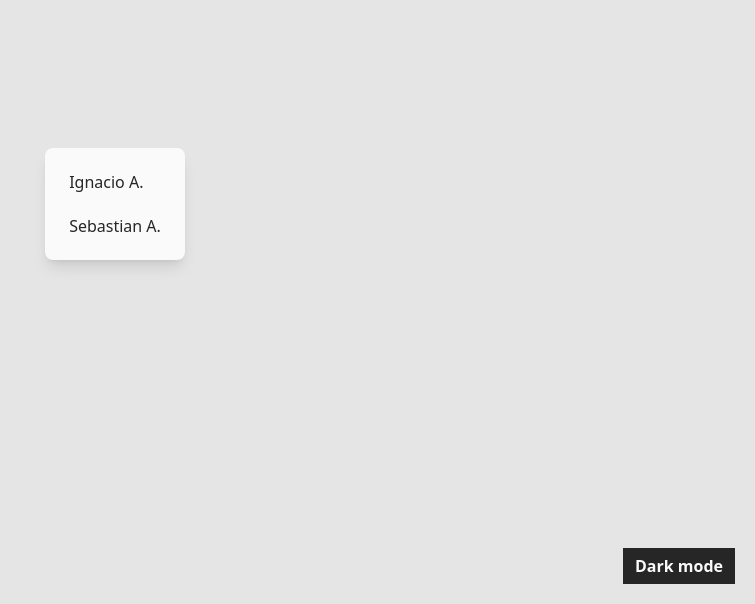
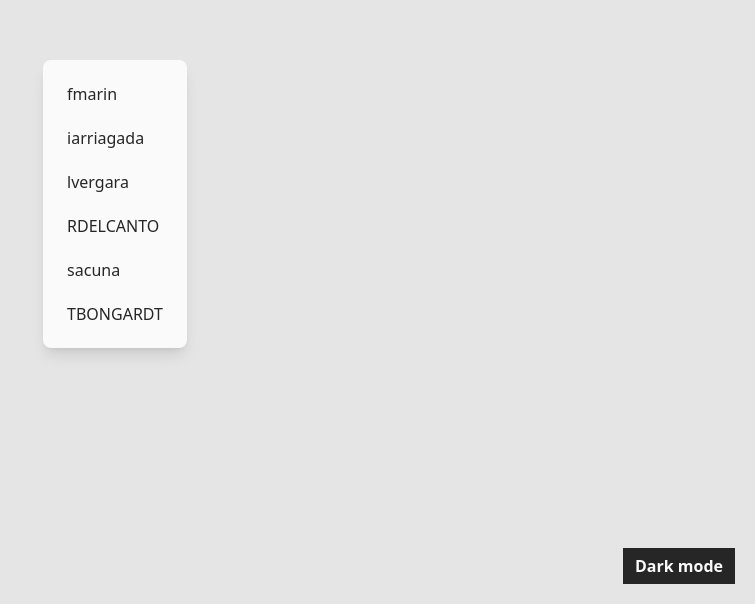
Before and after one commit to IraiDev/chat-test, a React (Vite) app: page / in a window 1280 px wide. Shown: the part 196-800 px from the top of the page, without its empty margins (525-1280 px from the left). Built offline with nearby package versions, Linux system fonts and the light colour scheme.

Commit message:
correcciones a funcionamiento de select

```diff
--- a/src/App.tsx
+++ b/src/App.tsx
@@ -4,22 +4,74 @@ import { useChatConnection } from "./hooks"
 import { type IUser } from "./models/user.model"
 import { useDarkMode } from "./hooks/useDarkMode"
 
-export const USERS: IUser[] = [
+function formatUsers(array: any[]): IUser[] {
+  return array.map((item) => ({
+    id: Number(item.value),
+    name: item.label,
+    token: item.token,
+    cantCreateGroup: item.crea_grupo_chat,
+  }))
+}
+
+const users = [
   {
-    id: 290,
-    name: "Ignacio A.",
+    value: "54",
+    label: "fmarin",
+    nombre_completo: "FELIX MARIN",
+    crea_grupo_chat: false,
+  },
+  {
+    value: "290",
+    label: "iarriagada",
+    nombre_completo: "IGNACIO ARRIAGADA",
+    crea_grupo_chat: true,
     token:
       "eyJhbGciOiJIUzI1NiIsInR5cCI6IkpXVCJ9.eyJ1c2VyTmFtZSI6ImlhcnJpYWdhZGEiLCJ1c2VySWQiOiIyOTAiLCJlbnRlcnByaXNlSWQiOiIxIiwiaWF0IjoxNjgwNTM3NzUwfQ.oryFS6JMdh2FE8iMKzFUyb5DleYofp67Fzqo24dOn-o",
-    cantCreateGroup: true,
   },
   {
-    id: 213,
-    name: "Sebastian A.",
-    token:
-      "eyJhbGciOiJIUzI1NiIsInR5cCI6IkpXVCJ9.eyJ1c2VyTmFtZSI6InNhY3VuYSIsInVzZXJJZCI6IjIxMyIsImVudGVycHJpc2VJZCI6IjEiLCJpYXQiOjE2ODA4MDMyNDJ9.ptViEPL9zOh16fUPkoOU68-T0b5CK07LiAg8mKkDyaM",
-    cantCreateGroup: false,
+    value: "62",
+    label: "lvergara",
+    nombre_completo: "LUIS VERGARA",
+    crea_grupo_chat: true,
+  },
+  {
+    value: "56",
+    label: "RDELCANTO",
+    nombre_completo: "RODRIGO DEL CANTO",
+    crea_grupo_chat: false,
+  },
+  {
+    value: "213",
+    label: "sacuna",
+    nombre_completo: "SEBASTIAN ACUÑA",
+    crea_grupo_chat: false,
+  },
+  {
+    value: "221",
+    label: "TBONGARDT",
+    nombre_completo: "TOMAS BONGARDT",
+    crea_grupo_chat: false,
   },
 ]
+
+// export const USERS: IUser[] = [
+//   {
+//     id: 290,
+//     name: "Ignacio A.",
+//     token:
+//       "eyJhbGciOiJIUzI1NiIsInR5cCI6IkpXVCJ9.eyJ1c2VyTmFtZSI6ImlhcnJpYWdhZGEiLCJ1c2VySWQiOiIyOTAiLCJlbnRlcnByaXNlSWQiOiIxIiwiaWF0IjoxNjgwNTM3NzUwfQ.oryFS6JMdh2FE8iMKzFUyb5DleYofp67Fzqo24dOn-o",
+//     cantCreateGroup: true,
+//   },
+//   {
+//     id: 213,
+//     name: "Sebastian A.",
+//     token:
+//       "eyJhbGciOiJIUzI1NiIsInR5cCI6IkpXVCJ9.eyJ1c2VyTmFtZSI6InNhY3VuYSIsInVzZXJJZCI6IjIxMyIsImVudGVycHJpc2VJZCI6IjEiLCJpYXQiOjE2ODA4MDMyNDJ9.ptViEPL9zOh16fUPkoOU68-T0b5CK07LiAg8mKkDyaM",
+//     cantCreateGroup: false,
+//   },
+// ]
+
+export const USERS: IUser[] = formatUsers(users)
 
 const App = () => {
   const { handleToggleDarkMode, isDarkModeActive } = useDarkMode()
@@ -61,7 +113,7 @@ const App = () => {
         )}
       </div>
 
-      <ChatBubble hidden defaultChatName="BCN Chat" />
+      <ChatBubble defaultChatName="BCN Chat" />
 
       <button
         onClick={handleToggleDarkMode}
--- a/src/hooks/useMultiSelect.ts
+++ b/src/hooks/useMultiSelect.ts
@@ -1,5 +1,6 @@
 import { useEffect, useRef, useState, type ChangeEvent } from "react"
 import { type MultiSelectProps, type SelectOption } from "../utils/types"
+import { uniq } from "lodash"
 
 type Props = Pick<
   MultiSelectProps,
@@ -28,9 +29,8 @@ export function useMultiSelect({
   }
 
   const handleSelectOption = (option: SelectOption) => {
-    const values: string[] = [
-      ...new Set([...(value !== undefined ? value : selectValue), option.value]),
-    ]
+    const arr = [...selectValue, ...value, option.value]
+    const values: string[] = uniq(arr)
     setInputValue("")
     setSelectValue(values)
     onChange?.({ target: { value: values, type: "text", name: name! } })
@@ -39,7 +39,8 @@ export function useMultiSelect({
   }
 
   const handleClearOption = (key: string) => {
-    const values: string[] = [...value, ...selectValue].filter((item) => item !== key)
+    const arr = [...selectValue, ...value]
+    const values: string[] = uniq(arr).filter((item) => item !== key)
     onChange?.({ target: { value: values, type: "text", name: name! } })
     setOptionsState(options.filter((opt) => !values.includes(opt.value)))
     setInputValue("")
```
Also changed, not shown: src/utils/types.d.ts (+2 -8 lines).
